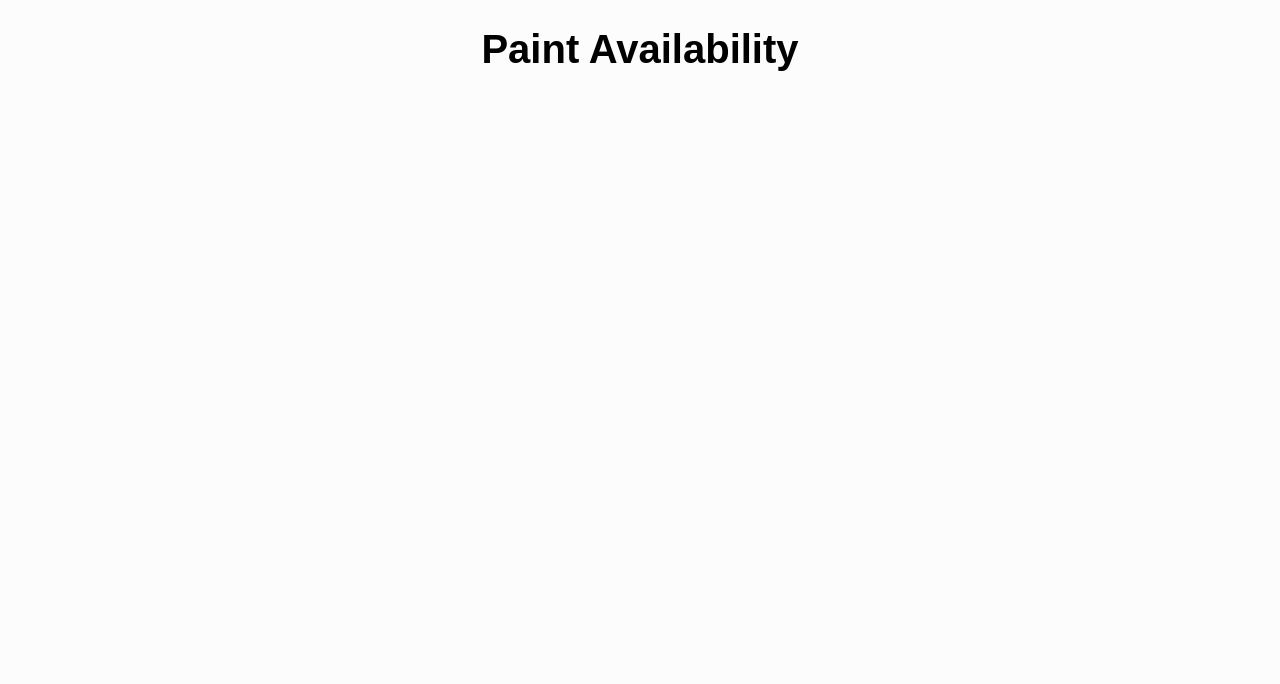
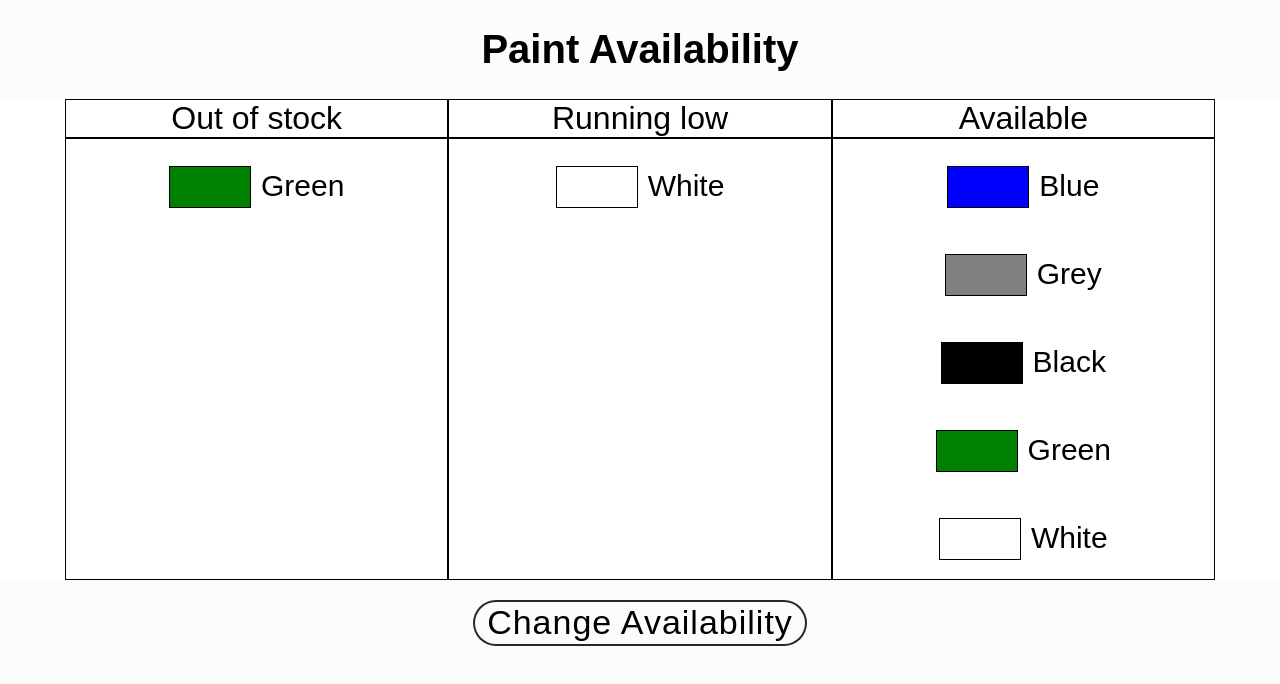
Before and after one commit to gstankoven/Paint_App, a React (Create React App) app in the folder client/: page / in a window 1280 px wide. Shown: the top 684 px of the page. Built offline with nearby package versions, Linux system fonts and the light colour scheme.

Commit message:
basic client side interface created

```diff
--- a/client/src/App.js
+++ b/client/src/App.js
@@ -1,13 +1,37 @@
+import React, {useState} from 'react'
 import './App.css';
+import Kanban from './components/Kanban';
+import Update from './components/Update';
 
 function App() {
+
+  const [update, setUpdate] = useState(false)
+
+  if(update){
+
+    return (
+      <div className="App">
+        <h1>Change Paint Availability</h1>
+
+        <Update setupdate={setUpdate}/>
+
+      </div>
+    );
+
+  }else{
+
     return (
       <div className="App">
         <h1>Paint Availability</h1>
 
+        <Kanban/>
 
+        {/* Button to change paint availability */}
+        <button className='kanban_button' onClick={() => {setUpdate(true)}}>Change Availability</button>
       </div>
     );
+
   }
+}//End of App function
 
 export default App;
--- /dev/null
+++ b/client/src/components/Colour.jsx
@@ -0,0 +1,13 @@
+import React from 'react'
+
+function Colour(props) {
+    return (
+        <div style={{width: '100%', height: '20%'}}>
+            <div style={{width: '80px', height: '40px', display: 'inline-block', top: '0', backgroundColor: `${props.colour}`,
+                border: '1px solid black', verticalAlign: 'middle', marginRight: '10px'}}></div>
+            <p style={{display: 'inline-block', fontFamily: 'Arial', fontSize: '30px'}}>{props.colour}</p>
+        </div>
+    );
+}
+
+export default Colour
--- /dev/null
+++ b/client/src/components/Kanban.jsx
@@ -0,0 +1,63 @@
+import React, {useState} from 'react'
+import './component.css'
+import Colour from './Colour'
+
+function Kanban() {
+    //available colours: : blue, grey, black, white, and purple
+    const [stock, setStock] = useState({out: ['Green'], low: ['White'], available: ['Blue', 'Grey', 'Black', 'Green', 'White']})
+
+
+    //Displays the paint colours in the appropriate swim lane of the Kanban chart
+    //uses the Colour component
+    const displayStock = (category) => {
+
+        let display = []
+
+        if(category === 'out'){
+
+            for(let i=0; i<stock.out.length; i++){
+                display.push(<Colour key={`o${i}`} colour={stock.out[i]} />)
+            }
+
+            return display
+
+        }else if(category === 'low'){
+
+            for(let i=0; i<stock.low.length; i++){
+                display.push(<Colour key={`l${i}`} colour={stock.low[i]} />)
+            }
+
+            return display
+
+        }else{
+
+            for(let i=0; i<stock.available.length; i++){
+                display.push(<Colour key={`a${i}`} colour={stock.available[i]} />)
+            }
+
+            return display
+        }
+
+    }//End of displayStock function
+
+    //returns the Kanban component
+    return (
+        <div className='kanban_container'>
+
+            {/* Displays the entire kanban chart */}
+            <div className='kanban_chart'>
+                <section>Out of stock</section>
+                <section>Running low</section>
+                <section>Available</section>
+
+                <section className='content'>{displayStock('out')}</section>
+                <section className='content'>{displayStock('low')}</section>
+                <section className='content'>{displayStock('available')}</section>
+            </div>
+
+
+        </div>
+    );
+}//End of Kanban component
+
+export default Kanban;
--- /dev/null
+++ b/client/src/components/Update.jsx
@@ -0,0 +1,41 @@
+import React from 'react'
+import './component.css'
+
+
+function Update(props) {
+
+
+    const changeButton = () => {
+        console.log('Change colours')
+    }
+
+    return (
+        <div>
+            <button className='back_button' onClick={() => {props.setupdate(false)}}>Back</button>
+
+            <span>Paint to be changed</span>
+            <div className='select'>
+            <select name="colours" id="colours">
+                <option value="Blue">Blue</option>
+                <option value="Grey">Grey</option>
+                <option value="Black">Black</option>
+                <option value="White">White</option>
+                <option value="Purple">Purple</option>
+            </select>
+            </div>
+
+            <span>New paint availability</span>
+            <div className='select'>
+            <select name="stock" id="stock">
+                <option value="Blue">Out of stock</option>
+                <option value="Grey">Running low</option>
+                <option value="Black">Available</option>
+            </select>
+            </div>
+
+            <button onClick={() => {props.setupdate(false); changeButton()}}>Change</button>
+        </div>
+    );
+}
+
+export default Update;
--- /dev/null
+++ b/client/src/components/component.css
@@ -0,0 +1,108 @@
+.kanban_container{
+    text-align: center;
+    width: 100%;
+    height: 60%;
+    background-color: rgb(255, 255, 255);
+}
+
+.kanban_chart {
+    margin: auto;
+    width: 90%;
+    height: 100%;
+    background-color: rgb(255, 255, 255);
+}
+
+section {
+    display: inline-block;
+    width: 33.1%;
+    border: 1px solid black;
+    font-family: 'Arial';
+    font-size: 32px;
+    margin: 0%;
+    padding: 0%;
+}
+
+.content {
+    height: calc(100% - 40px);
+    vertical-align: top;
+}
+
+
+select {
+    appearance: none;
+    border: 0;
+    display: inline-block;
+    font-size: 34px;
+    flex: 1;
+    padding: 0 10px;
+    color: rgb(0, 0, 0);
+    background-color: white;
+    cursor: pointer;
+}
+select::-ms-expand {
+    display: none;
+}
+.select {
+    margin: auto;
+    position: relative;
+    display: flex;
+    box-shadow: 0 0 1em 0 rgba(0, 0, 0, 0.2);
+    width: 20em;
+    height: 3em;
+    border-radius: .25em;
+    overflow: hidden;
+    margin-bottom: 40px;
+}
+.select::after {
+    content: '\25BC';
+    position: absolute;
+    top: 0;
+    right: 0;
+    padding: 1em;
+    background-color: #d8d8da;
+    transition: .25s all ease;
+    pointer-events: none;
+}
+.select:hover::after {
+    color: #9c9b9b;
+}
+
+span {
+    display: block;
+    margin-top: 40px;
+    margin-bottom: 5px;
+    font-size: 24px;
+    font-family: 'Arial';
+}
+
+
+
+button {
+    font-size: 34px;
+    font-family: 'Arial';
+    margin-top: 20px;
+    display: inline-block;
+    outline: none;
+    cursor: pointer;
+    line-height: 0.4;
+    border-radius: 500px;
+    transition-property: background-color,border-color,color,box-shadow,filter;
+    transition-duration: .3s;
+    border: 1px solid transparent;
+    letter-spacing: 1px;
+    padding: 16px 14px 18px;
+    color: #000000;
+    box-shadow: inset 0 0 0 2px #292828;
+    background-color: transparent;
+    height: 48px;
+  }
+
+  button:hover{
+    color: #fff;
+    background-color: #616467;
+  }
+
+  .back_button {
+    display: flex;
+    margin-left: 50px;
+  }
```
Lines whose indentation alone changed are shown as unchanged.
